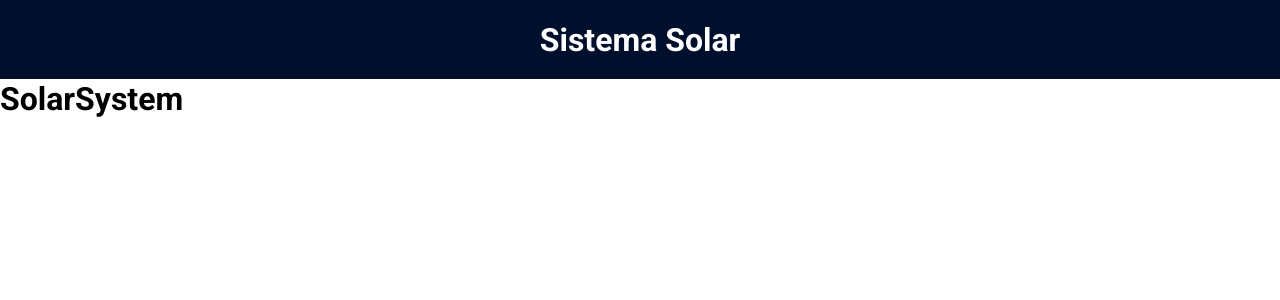
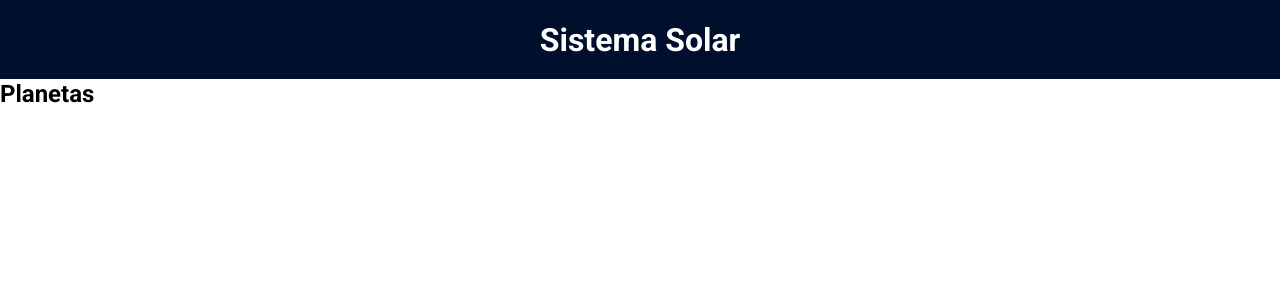
Before and after one commit to Grazziano/solar-system, a React (Vite) app: page / in a window 1280 px wide. Shown: the top 300 px of the page. Built offline with nearby package versions, Linux system fonts and the light colour scheme.

Commit message:
Creating Title Component

```diff
--- a/src/components/SolarSystem/index.tsx
+++ b/src/components/SolarSystem/index.tsx
@@ -1,10 +1,11 @@
 import React from 'react';
+import Title from '../Title';
 import { Container } from './styles';
 
 function SolarSystem() {
   return (
     <Container>
-      <h1>SolarSystem</h1>
+      <Title headline="Planetas" />
     </Container>
   );
 }
--- /dev/null
+++ b/src/components/Title/index.tsx
@@ -0,0 +1,12 @@
+import React from 'react';
+import { H2 } from './styles';
+
+interface ITitleProps {
+  headline: string;
+}
+
+function Title({ headline }: ITitleProps) {
+  return <H2>{headline}</H2>;
+}
+
+export default Title;
--- /dev/null
+++ b/src/components/Title/styles.ts
@@ -0,0 +1,3 @@
+import styled from 'styled-components';
+
+export const H2 = styled.h2``;
```
